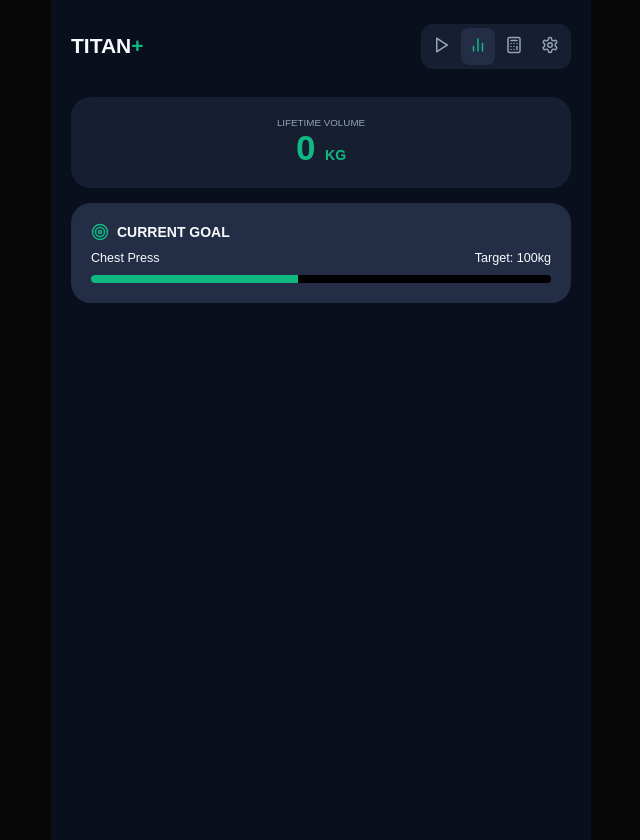
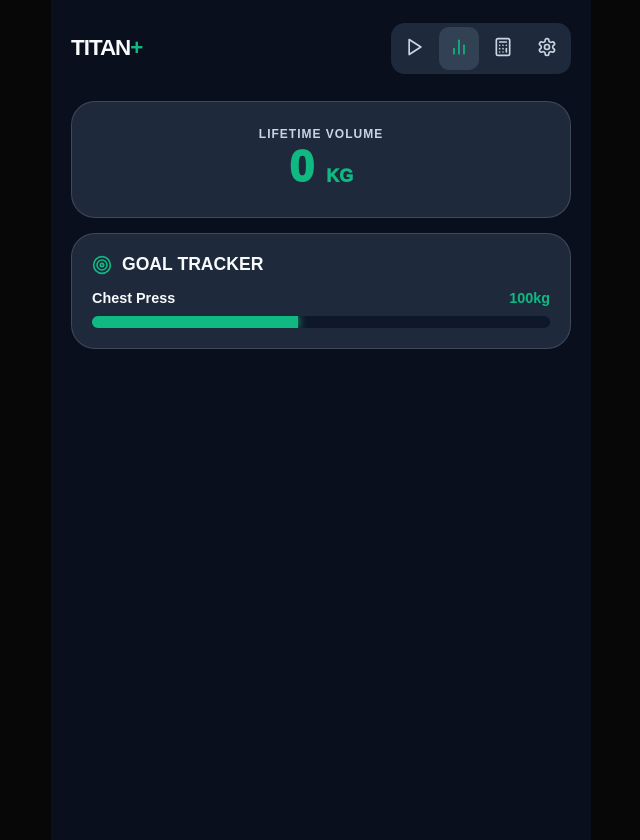
Before and after one commit to srafiq2406teachered-byte/Titan-Tracker, a React (Vite) app: page / in a window 1280 px wide. Both pictures are taken after a click on the button 797 px from the left and 46 px from the top of the page. Shown: the whole page, without its empty margins (319-959 px from the left). Built offline with nearby package versions, Linux system fonts and the light colour scheme.

Commit message:
Update App.jsx

```diff
--- a/src/App.jsx
+++ b/src/App.jsx
@@ -1,7 +1,7 @@
 import React, { useState, useEffect, useMemo } from 'react';
 import {
   Play, History, Plus, Minus, X, Settings, BarChart2,
-  Calculator, ChevronLeft, Search, CheckCircle2, Target
+  Calculator, ChevronLeft, Search, CheckCircle2, Target, Dumbbell
 } from 'lucide-react';
 
 const TitanTracker = () => {
@@ -40,23 +40,22 @@
 
   // Settings & Bio
   const [accent, setAccent] = useState('#10B981');
-  const [fontSize, setFontSize] = useState(14);
+  const [fontSize, setFontSize] = useState(16); // Increased default for better initial visibility
   const [bio, setBio] = useState({ weight: 80, height: 180, age: 30, sex: 'm' });
   const [goal, setGoal] = useState({ exercise: 'Chest Press', target: 100 });
 
   // --- 3. PERSISTENCE ---
   useEffect(() => {
-    const saved = localStorage.getItem('titan_v63_final');
+    const saved = localStorage.getItem('titan_v64_patch');
     if (saved) {
       const d = JSON.parse(saved);
       setHistory(d.history || []); setAccent(d.accent || '#10B981');
-      setFontSize(d.fontSize || 14); setBio(d.bio || { weight: 80, height: 180, age: 30, sex: 'm' });
-      setGoal(d.goal || { exercise: 'Chest Press', target: 100 });
+      setFontSize(d.fontSize || 16); setBio(d.bio || { weight: 80, height: 180, age: 30, sex: 'm' });
     }
   }, []);
 
   useEffect(() => {
-    localStorage.setItem('titan_v63_final', JSON.stringify({ history, accent, fontSize, bio, goal }));
+    localStorage.setItem('titan_v64_patch', JSON.stringify({ history, accent, fontSize, bio, goal }));
   }, [history, accent, fontSize, bio, goal]);
 
   // --- 4. ENGINE ---
@@ -104,7 +103,15 @@
   const totalVol = useMemo(() => history.reduce((acc, h) => acc + (h.volume || 0), 0), [history]);
   const filteredLib = useMemo(() => EXTRA_POOL.filter(ex => ex.name.toLowerCase().includes(searchQuery.toLowerCase()) || ex.muscle.toLowerCase().includes(searchQuery.toLowerCase())), [searchQuery]);
 
-  const T = { bg: '#0A0F1E', surface: '#161E31', card: '#232D45', accent: accent, text: '#F8FAFC', subtext: '#94A3B8', border: 'rgba(255,255,255,0.1)' };
+  const T = {
+    bg: '#0A0F1E',
+    surface: '#1E293B', // Brighter surface for better contrast
+    card: '#334155',
+    accent: accent,
+    text: '#F8FAFC',
+    subtext: '#CBD5E1', // Higher contrast subtext
+    border: 'rgba(255,255,255,0.15)'
+  };
 
   return (
     <div style={{ background: T.bg, minHeight: '100vh', color: T.text, padding: '20px', fontFamily: 'sans-serif', fontSize: `${fontSize}px`, maxWidth: '500px', margin: '0 auto' }}>
@@ -112,12 +119,12 @@
       {/* NAVBAR */}
       {view !== 'library' && (
         <div style={{ display: 'flex', justifyContent: 'space-between', alignItems: 'center', marginBottom: '25px' }}>
-          <h1 style={{ fontSize: '1.5em', fontWeight: '900' }}>TITAN<span style={{color: T.accent}}>+</span></h1>
-          <div style={{ display: 'flex', background: T.surface, padding: '4px', borderRadius: '12px', gap: '2px' }}>
-            <button onClick={() => setView('menu')} style={{ border: 'none', padding: '8px', background: view === 'menu' ? T.card : 'transparent', color: view === 'menu' ? T.accent : T.subtext, borderRadius: '8px' }}><Play size={18}/></button>
-            <button onClick={() => setView('metrics')} style={{ border: 'none', padding: '8px', background: view === 'metrics' ? T.card : 'transparent', color: view === 'metrics' ? T.accent : T.subtext, borderRadius: '8px' }}><BarChart2 size={18}/></button>
-            <button onClick={() => setView('biometrics')} style={{ border: 'none', padding: '8px', background: view === 'biometrics' ? T.card : 'transparent', color: view === 'biometrics' ? T.accent : T.subtext, borderRadius: '8px' }}><Calculator size={18}/></button>
-            <button onClick={() => setView('settings')} style={{ border: 'none', padding: '8px', background: view === 'settings' ? T.card : 'transparent', color: view === 'settings' ? T.accent : T.subtext, borderRadius: '8px' }}><Settings size={18}/></button>
+          <h1 style={{ fontSize: '1.4em', fontWeight: '900', letterSpacing: '-1px' }}>TITAN<span style={{color: T.accent}}>+</span></h1>
+          <div style={{ display: 'flex', background: T.surface, padding: '4px', borderRadius: '14px', gap: '4px' }}>
+            <button onClick={() => setView('menu')} style={{ border: 'none', padding: '10px', background: view === 'menu' ? T.card : 'transparent', color: view === 'menu' ? T.accent : T.subtext, borderRadius: '10px' }}><Play size={20}/></button>
+            <button onClick={() => setView('metrics')} style={{ border: 'none', padding: '10px', background: view === 'metrics' ? T.card : 'transparent', color: view === 'metrics' ? T.accent : T.subtext, borderRadius: '10px' }}><BarChart2 size={20}/></button>
+            <button onClick={() => setView('biometrics')} style={{ border: 'none', padding: '10px', background: view === 'biometrics' ? T.card : 'transparent', color: view === 'biometrics' ? T.accent : T.subtext, borderRadius: '10px' }}><Calculator size={20}/></button>
+            <button onClick={() => setView('settings')} style={{ border: 'none', padding: '10px', background: view === 'settings' ? T.card : 'transparent', color: view === 'settings' ? T.accent : T.subtext, borderRadius: '10px' }}><Settings size={20}/></button>
           </div>
         </div>
       )}
@@ -128,98 +135,96 @@
           {Object.values(WORKOUTS).map(w => (
             <button key={w.id} onClick={() => startWorkout(w.id)} style={{ background: T.surface, border: `1px solid ${T.border}`, padding: '25px', borderRadius: '24px', textAlign: 'left', color: '#FFF' }}>
               <div style={{ color: w.color, fontWeight: '900', fontSize: '1.2em' }}>{w.name}</div>
-              <div style={{ color: T.subtext, fontSize: '0.8em', marginTop: '4px' }}>CORE PROTOCOL</div>
+              <div style={{ color: T.subtext, fontSize: '0.8em', marginTop: '4px', fontWeight: '500' }}>START PROTOCOL</div>
             </button>
           ))}
-          <button onClick={() => setView('log')} style={{ background: T.card, border: 'none', padding: '15px', borderRadius: '15px', color: T.subtext, fontSize: '0.8em' }}>VIEW HISTORY</button>
+          <button onClick={() => setView('log')} style={{ background: T.card, border: 'none', padding: '15px', borderRadius: '15px', color: '#FFF', fontWeight: '600', display: 'flex', alignItems: 'center', justifyContent: 'center', gap: '8px' }}><History size={16}/> VIEW HISTORY</button>
         </div>
       )}
 
       {/* VIEW: TRAIN */}
       {view === 'train' && activeSession && (
         <div style={{ display: 'flex', flexDirection: 'column', gap: '15px', paddingBottom: '160px' }}>
+          <div style={{ fontSize: '0.9em', fontWeight: '900', color: T.accent, textAlign: 'center' }}>{activeSession.name}</div>
           {activeSession.list.map(ex => (
-            <div key={ex.id} style={{ background: T.surface, padding: '15px', borderRadius: '20px', border: `1px solid ${T.border}` }}>
+            <div key={ex.id} style={{ background: T.surface, padding: '15px', borderRadius: '20px', border: `1px solid ${T.border}`, boxShadow: '0 4px 6px -1px rgba(0,0,0,0.1)' }}>
               <div style={{ display: 'flex', justifyContent: 'space-between', alignItems: 'center', marginBottom: '12px' }}>
-                <span style={{ fontWeight: '900', fontSize: '1.1em' }}>{ex.name}</span>
-                <button onClick={() => removeExercise(ex.id)} style={{ background: 'none', border: 'none', color: '#EF4444' }}><X size={18}/></button>
+                <span style={{ fontWeight: '900', fontSize: '1.1em', color: '#FFF' }}>{ex.name}</span>
+                <button onClick={() => removeExercise(ex.id)} style={{ background: 'rgba(239, 68, 68, 0.1)', border: 'none', color: '#EF4444', padding: '6px', borderRadius: '8px' }}><X size={18}/></button>
               </div>
               {[...Array(3)].map((_, i) => (
                 <div key={i} style={{ display: 'flex', gap: '8px', marginBottom: '8px' }}>
                   <button onClick={() => setTimeLeft(activeSession.rest)} style={{ width: '45px', height: '45px', background: T.card, borderRadius: '10px', border: 'none', color: T.accent, fontWeight: '900' }}>{i + 1}</button>
-                  <div style={{ flex: 1, display: 'flex', alignItems: 'center', background: '#000', borderRadius: '10px' }}>
-                    <button onClick={() => updateVal(`${ex.id}-s${i}-w`, -1)} style={{ padding: '10px', color: T.subtext, background: 'none', border: 'none' }}><Minus size={14}/></button>
-                    <div style={{ flex: 1, textAlign: 'center' }}>{sessionData[`${ex.id}-s${i}-w`] || 0}kg</div>
-                    <button onClick={() => updateVal(`${ex.id}-s${i}-w`, 1)} style={{ padding: '10px', color: T.subtext, background: 'none', border: 'none' }}><Plus size={14}/></button>
+                  <div style={{ flex: 1, display: 'flex', alignItems: 'center', background: '#0F172A', borderRadius: '10px', border: `1px solid ${T.border}` }}>
+                    <button onClick={() => updateVal(`${ex.id}-s${i}-w`, -1)} style={{ padding: '10px', color: T.accent, background: 'none', border: 'none' }}><Minus size={14}/></button>
+                    <div style={{ flex: 1, textAlign: 'center', fontWeight: '900', color: '#FFF' }}>{sessionData[`${ex.id}-s${i}-w`] || 0}kg</div>
+                    <button onClick={() => updateVal(`${ex.id}-s${i}-w`, 1)} style={{ padding: '10px', color: T.accent, background: 'none', border: 'none' }}><Plus size={14}/></button>
                   </div>
-                  <div style={{ flex: 1, display: 'flex', alignItems: 'center', background: '#000', borderRadius: '10px' }}>
-                    <button onClick={() => updateVal(`${ex.id}-s${i}-r`, -1)} style={{ padding: '10px', color: T.subtext, background: 'none', border: 'none' }}><Minus size={14}/></button>
-                    <div style={{ flex: 1, textAlign: 'center', color: T.accent }}>{sessionData[`${ex.id}-s${i}-r`] || 0}</div>
-                    <button onClick={() => updateVal(`${ex.id}-s${i}-r`, 1)} style={{ padding: '10px', color: T.subtext, background: 'none', border: 'none' }}><Plus size={14}/></button>
+                  <div style={{ flex: 1, display: 'flex', alignItems: 'center', background: '#0F172A', borderRadius: '10px', border: `1px solid ${T.border}` }}>
+                    <button onClick={() => updateVal(`${ex.id}-s${i}-r`, -1)} style={{ padding: '10px', color: T.accent, background: 'none', border: 'none' }}><Minus size={14}/></button>
+                    <div style={{ flex: 1, textAlign: 'center', color: T.accent, fontWeight: '900' }}>{sessionData[`${ex.id}-s${i}-r`] || 0}</div>
+                    <button onClick={() => updateVal(`${ex.id}-s${i}-r`, 1)} style={{ padding: '10px', color: T.accent, background: 'none', border: 'none' }}><Plus size={14}/></button>
                   </div>
                 </div>
               ))}
             </div>
           ))}
-          <div style={{ display: 'grid', gridTemplateColumns: '1fr 1fr', gap: '10px' }}>
-            <button onClick={() => setView('library')} style={{ background: T.surface, border: `1px solid ${T.accent}44`, padding: '15px', borderRadius: '15px', color: T.accent, fontWeight: '900' }}>+ EXTRA</button>
-            <button onClick={finishSession} style={{ background: T.accent, border: 'none', padding: '15px', borderRadius: '15px', color: '#000', fontWeight: '950' }}>FINISH</button>
+          <div style={{ display: 'grid', gridTemplateColumns: '1fr 1fr', gap: '10px', position: 'fixed', bottom: '25px', left: '20px', right: '20px', maxWidth: '460px', margin: '0 auto' }}>
+            <button onClick={() => setView('library')} style={{ background: T.surface, border: `2px solid ${T.accent}`, padding: '18px', borderRadius: '18px', color: T.accent, fontWeight: '900', fontSize: '1.1em' }}>+ EXTRA</button>
+            <button onClick={finishSession} style={{ background: T.accent, border: 'none', padding: '18px', borderRadius: '18px', color: '#000', fontWeight: '950', fontSize: '1.1em', boxShadow: '0 10px 15px -3px rgba(0,0,0,0.3)' }}>FINISH</button>
           </div>
         </div>
       )}
 
-      {/* VIEW: LIBRARY */}
+      {/* VIEW: LIBRARY (HIGH VISIBILITY FIX) */}
       {view === 'library' && (
         <div style={{ display: 'flex', flexDirection: 'column', gap: '15px' }}>
           <div style={{ display: 'flex', alignItems: 'center', gap: '15px' }}>
             <button onClick={() => setView('train')} style={{ background: T.surface, border: 'none', padding: '10px', borderRadius: '12px', color: T.text }}><ChevronLeft size={24}/></button>
-            <h2 style={{ fontSize: '1.2em', fontWeight: '900' }}>Library</h2>
+            <h2 style={{ fontSize: '1.3em', fontWeight: '900', color: '#FFF' }}>Exercise Library</h2>
           </div>
           <div style={{ position: 'relative' }}>
-            <Search size={18} style={{ position: 'absolute', left: '15px', top: '15px', color: T.subtext }} />
-            <input type="text" placeholder="Search..." value={searchQuery} onChange={(e) => setSearchQuery(e.target.value)} style={{ width: '100%', background: T.surface, border: `1px solid ${T.border}`, padding: '15px 15px 15px 45px', borderRadius: '15px', color: '#FFF' }} />
+            <Search size={18} style={{ position: 'absolute', left: '15px', top: '18px', color: T.accent }} />
+            <input
+              type="text"
+              placeholder="Filter by name or muscle..."
+              value={searchQuery}
+              onChange={(e) => setSearchQuery(e.target.value)}
+              style={{ width: '100%', background: T.surface, border: `2px solid ${T.border}`, padding: '15px 15px 15px 45px', borderRadius: '15px', color: '#FFF', fontSize: '1em', outline: 'none' }}
+            />
           </div>
-          {filteredLib.map(ex => (
-            <button key={ex.id} onClick={() => addExtra(ex)} style={{ background: T.surface, border: `1px solid ${T.border}`, padding: '18px', borderRadius: '18px', textAlign: 'left', display: 'flex', justifyContent: 'space-between', alignItems: 'center' }}>
-              <div><div style={{ fontWeight: '900' }}>{ex.name}</div><div style={{ fontSize: '0.7em', color: T.subtext }}>{ex.muscle.toUpperCase()}</div></div>
-              <Plus size={20} color={T.accent}/>
-            </button>
-          ))}
-        </div>
-      )}
-
-      {/* VIEW: METRICS & GOALS */}
-      {view === 'metrics' && (
-        <div style={{ display: 'flex', flexDirection: 'column', gap: '15px' }}>
-          <div style={{ background: T.surface, padding: '20px', borderRadius: '20px', textAlign: 'center' }}>
-            <div style={{ fontSize: '0.7em', color: T.subtext }}>LIFETIME VOLUME</div>
-            <div style={{ fontSize: '2.5em', fontWeight: '900', color: T.accent }}>{totalVol.toLocaleString()} <span style={{fontSize: '0.4em'}}>KG</span></div>
-          </div>
-          <div style={{ background: T.card, padding: '20px', borderRadius: '20px' }}>
-            <div style={{ display: 'flex', alignItems: 'center', gap: '8px', marginBottom: '10px' }}><Target size={18} color={T.accent}/> <span style={{fontWeight: '900'}}>CURRENT GOAL</span></div>
-            <div style={{ display: 'flex', justifyContent: 'space-between', fontSize: '0.9em', marginBottom: '10px' }}><span>{goal.exercise}</span><span>Target: {goal.target}kg</span></div>
-            <div style={{ height: '8px', background: '#000', borderRadius: '10px', overflow: 'hidden' }}>
-              <div style={{ height: '100%', width: '45%', background: T.accent }} />
-            </div>
+          <div style={{ display: 'flex', flexDirection: 'column', gap: '10px' }}>
+            {filteredLib.map(ex => (
+              <button
+                key={ex.id}
+                onClick={() => addExtra(ex)}
+                style={{ background: T.surface, border: `1px solid ${T.border}`, padding: '20px', borderRadius: '20px', textAlign: 'left', display: 'flex', justifyContent: 'space-between', alignItems: 'center', boxShadow: '0 2px 4px rgba(0,0,0,0.1)' }}
+              >
+                <div>
+                  <div style={{ fontWeight: '900', fontSize: '1.1em', color: '#FFF', marginBottom: '4px' }}>{ex.name}</div>
+                  <div style={{ fontSize: '0.7em', color: T.accent, fontWeight: '800', letterSpacing: '0.5px', textTransform: 'uppercase' }}>{ex.muscle}</div>
+                </div>
+                <div style={{ background: T.card, padding: '10px', borderRadius: '12px', color: T.accent }}><Plus size={20}/></div>
+              </button>
+            ))}
+            {filteredLib.length === 0 && <div style={{ textAlign: 'center', padding: '40px', color: T.subtext }}>No activities found.</div>}
           </div>
         </div>
       )}
 
-      {/* VIEW: BIOMETRICS */}
-      {view === 'biometrics' && (
+      {/* VIEW: METRICS */}
+      {view === 'metrics' && (
         <div style={{ display: 'flex', flexDirection: 'column', gap: '15px' }}>
-          <div style={{ background: T.surface, padding: '20px', borderRadius: '20px' }}>
-            <div style={{ display: 'flex', gap: '10px', marginBottom: '15px' }}>
-              <button onClick={() => setBio({...bio, sex: 'm'})} style={{ flex: 1, padding: '10px', borderRadius: '10px', border: 'none', background: bio.sex === 'm' ? T.accent : T.card, color: bio.sex === 'm' ? '#000' : '#FFF' }}>Male</button>
-              <button onClick={() => setBio({...bio, sex: 'f'})} style={{ flex: 1, padding: '10px', borderRadius: '10px', border: 'none', background: bio.sex === 'f' ? T.accent : T.card, color: bio.sex === 'f' ? '#000' : '#FFF' }}>Female</button>
+          <div style={{ background: T.surface, padding: '25px', borderRadius: '24px', textAlign: 'center', border: `1px solid ${T.border}` }}>
+            <div style={{ fontSize: '0.75em', color: T.subtext, fontWeight: '700', letterSpacing: '1px' }}>LIFETIME VOLUME</div>
+            <div style={{ fontSize: '2.8em', fontWeight: '950', color: T.accent }}>{totalVol.toLocaleString()} <span style={{fontSize: '0.4em'}}>KG</span></div>
+          </div>
+          <div style={{ background: T.surface, padding: '20px', borderRadius: '24px', border: `1px solid ${T.border}` }}>
+            <div style={{ display: 'flex', alignItems: 'center', gap: '10px', marginBottom: '15px' }}><Target size={20} color={T.accent}/> <span style={{fontWeight: '900', fontSize: '1.1em'}}>GOAL TRACKER</span></div>
+            <div style={{ display: 'flex', justifyContent: 'space-between', fontSize: '0.9em', marginBottom: '10px' }}><span style={{fontWeight: '700'}}>{goal.exercise}</span><span style={{color: T.accent, fontWeight: '900'}}>{goal.target}kg</span></div>
+            <div style={{ height: '12px', background: '#0F172A', borderRadius: '10px', overflow: 'hidden' }}>
+              <div style={{ height: '100%', width: '45%', background: T.accent, boxShadow: `0 0 10px ${T.accent}` }} />
             </div>
-            {['weight', 'height', 'age'].map(k => (
-              <div key={k} style={{ display: 'flex', justifyContent: 'space-between', marginBottom: '8px' }}><span style={{textTransform: 'capitalize'}}>{k}</span><input type="number" value={bio[k]} onChange={e => setBio({...bio, [k]: e.target.value})} style={{ width: '60px', background: '#000', border: 'none', color: T.accent, textAlign: 'right' }} /></div>
-            ))}
-          </div>
-          <div style={{ background: T.accent, color: '#000', padding: '20px', borderRadius: '20px', display: 'flex', justifyContent: 'space-between' }}>
-            <div><div style={{fontSize: '0.7em', fontWeight: '900'}}>BMI</div><div style={{fontSize: '1.5em', fontWeight: '900'}}>{bmi}</div></div>
-            <div style={{textAlign: 'right'}}><div style={{fontSize: '0.7em', fontWeight: '900'}}>EST. BMR</div><div style={{fontSize: '1.5em', fontWeight: '900'}}>{bmr}</div></div>
           </div>
         </div>
       )}
@@ -227,39 +232,24 @@
       {/* VIEW: SETTINGS */}
       {view === 'settings' && (
         <div style={{ display: 'flex', flexDirection: 'column', gap: '20px' }}>
-          <div style={{ background: T.surface, padding: '20px', borderRadius: '20px' }}>
-            <div style={{ fontWeight: '900', marginBottom: '15px' }}>Theme</div>
-            <div style={{ display: 'flex', gap: '12px' }}>
+          <div style={{ background: T.surface, padding: '20px', borderRadius: '24px', border: `1px solid ${T.border}` }}>
+            <div style={{ fontWeight: '900', fontSize: '1.1em', marginBottom: '15px' }}>Visual Theme</div>
+            <div style={{ display: 'flex', gap: '15px' }}>
               {Object.values(THEMES).map(t => (
-                <button key={t.accent} onClick={() => setAccent(t.accent)} style={{ width: '45px', height: '45px', borderRadius: '50%', background: t.accent, border: accent === t.accent ? '3px solid #FFF' : 'none' }} />
+                <button key={t.accent} onClick={() => setAccent(t.accent)} style={{ width: '50px', height: '50px', borderRadius: '15px', background: t.accent, border: accent === t.accent ? '4px solid #FFF' : 'none', cursor: 'pointer' }} />
               ))}
             </div>
-            <div style={{ fontWeight: '900', marginTop: '25px', marginBottom: '10px' }}>Font Size: {fontSize}px</div>
-            <input type="range" min="12" max="22" value={fontSize} onChange={(e) => setFontSize(parseInt(e.target.value))} style={{ width: '100%', accentColor: T.accent }} />
+            <div style={{ fontWeight: '900', marginTop: '30px', marginBottom: '10px' }}>Font Size: {fontSize}px</div>
+            <input type="range" min="14" max="24" value={fontSize} onChange={(e) => setFontSize(parseInt(e.target.value))} style={{ width: '100%', accentColor: T.accent, height: '8px', cursor: 'pointer' }} />
           </div>
         </div>
       )}
 
-      {/* VIEW: LOG */}
-      {view === 'log' && (
-        <div style={{ display: 'flex', flexDirection: 'column', gap: '10px' }}>
-          {history.map((h, i) => (
-            <div key={i} style={{ background: T.surface, padding: '15px', borderRadius: '15px', borderLeft: `4px solid ${h.color}` }}>
-              <div style={{ display: 'flex', justifyContent: 'space-between', alignItems: 'center' }}>
-                <span style={{ fontWeight: '900' }}>{h.date}</span>
-                <span style={{ color: h.color, fontSize: '0.8em', fontWeight: '900' }}>{h.name}</span>
-              </div>
-            </div>
-          ))}
-          {history.length === 0 && <div style={{textAlign: 'center', marginTop: '100px', color: T.subtext}}>No sessions logged.</div>}
-        </div>
-      )}
-
-      {/* TIMER */}
+      {/* TIMER HUD */}
       {timeLeft > 0 && (
-        <div onClick={() => setTimeLeft(0)} style={{ position: 'fixed', bottom: '20px', left: '20px', right: '20px', background: T.accent, color: '#000', padding: '20px', borderRadius: '25px', display: 'flex', justifyContent: 'space-between', alignItems: 'center', zIndex: 1000 }}>
-          <span style={{ fontWeight: '950', fontSize: '2em' }}>{timeLeft}s</span>
-          <div style={{ fontWeight: '900' }}>RESTING</div>
+        <div onClick={() => setTimeLeft(0)} style={{ position: 'fixed', bottom: '20px', left: '20px', right: '20px', background: T.accent, color: '#000', padding: '25px', borderRadius: '28px', display: 'flex', justifyContent: 'space-between', alignItems: 'center', zIndex: 1000, boxShadow: '0 20px 25px -5px rgba(0,0,0,0.4)' }}>
+          <span style={{ fontWeight: '950', fontSize: '2.5em' }}>{timeLeft}s</span>
+          <div style={{ fontWeight: '900', letterSpacing: '1px' }}>RESTING</div>
         </div>
       )}
 
```
